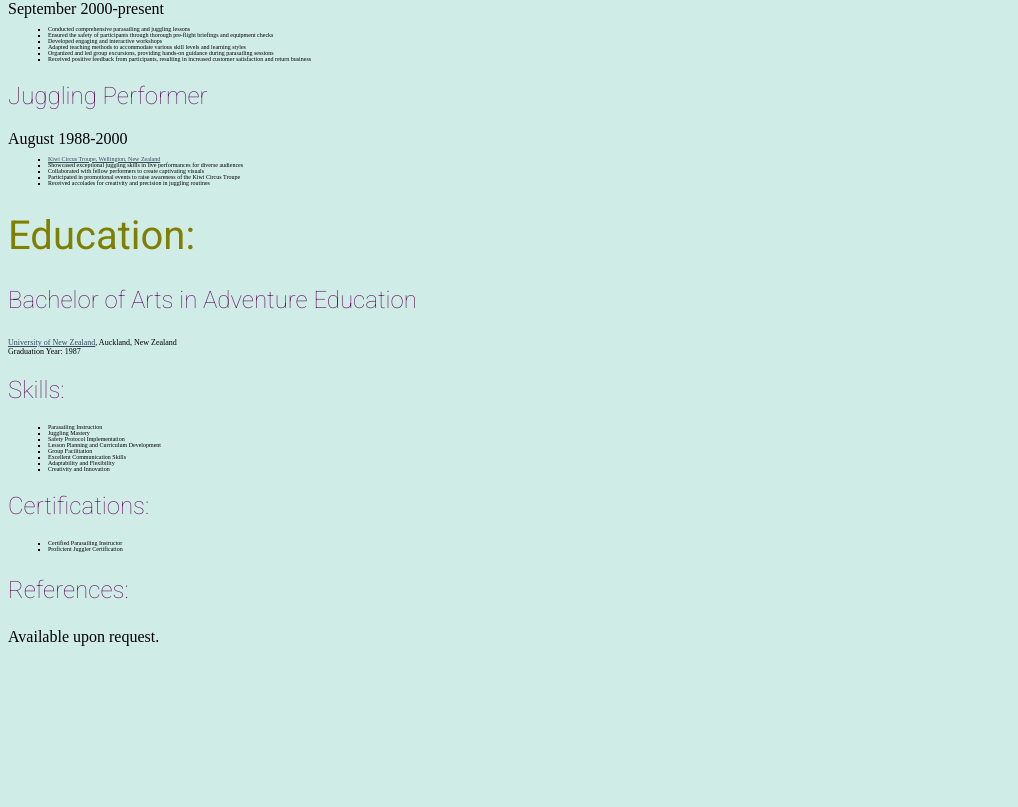
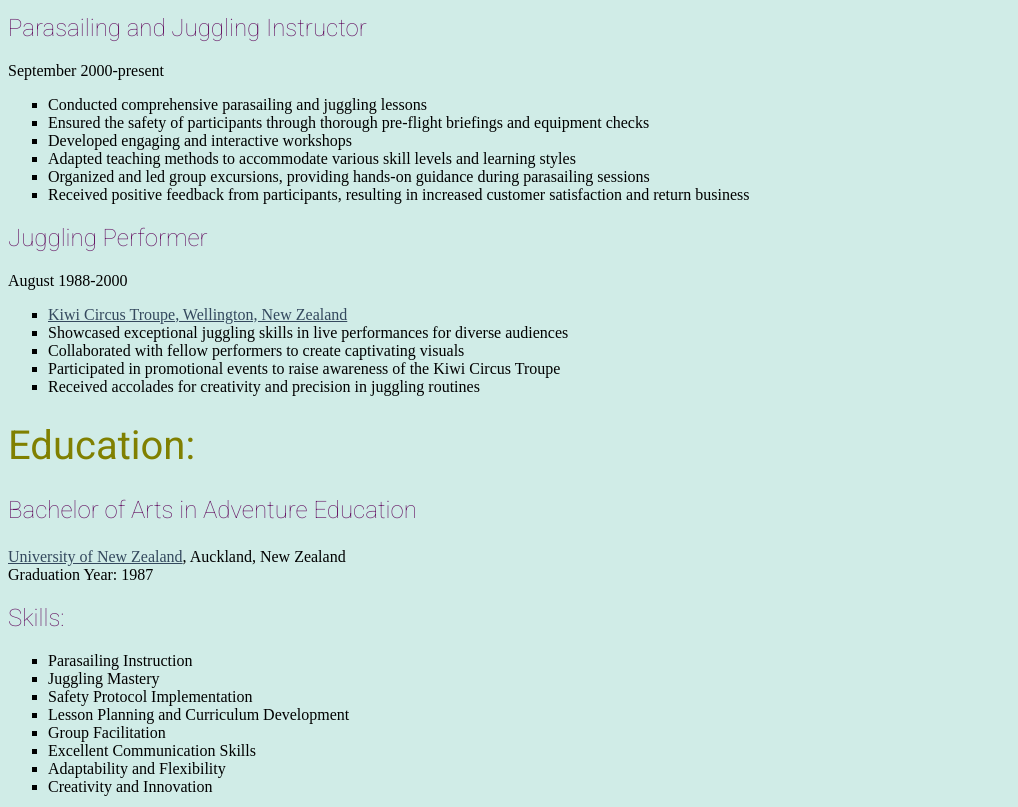
Before and after one commit to ReaganYoung01/Resume, a plain HTML site: page index.html in a window 1280 px wide. Shown: the part 608-1415 px from the top of the page, without its empty margins (0-1018 px from the left). Before the commit the page ends 1262 px from the top, so only its background shows below. Drawn offline with Linux system fonts and the light colour scheme.

Commit message:
Add files via upload

```diff
--- a/index.html
+++ b/index.html
@@ -37,7 +37,7 @@ a {color: #34495E
    body {background-color: #D0ECE7;
 }
 
-p, ul, li {font-size: .5em}
+p, ul, li {font-size: 1em}
 </style>
 
 
```
